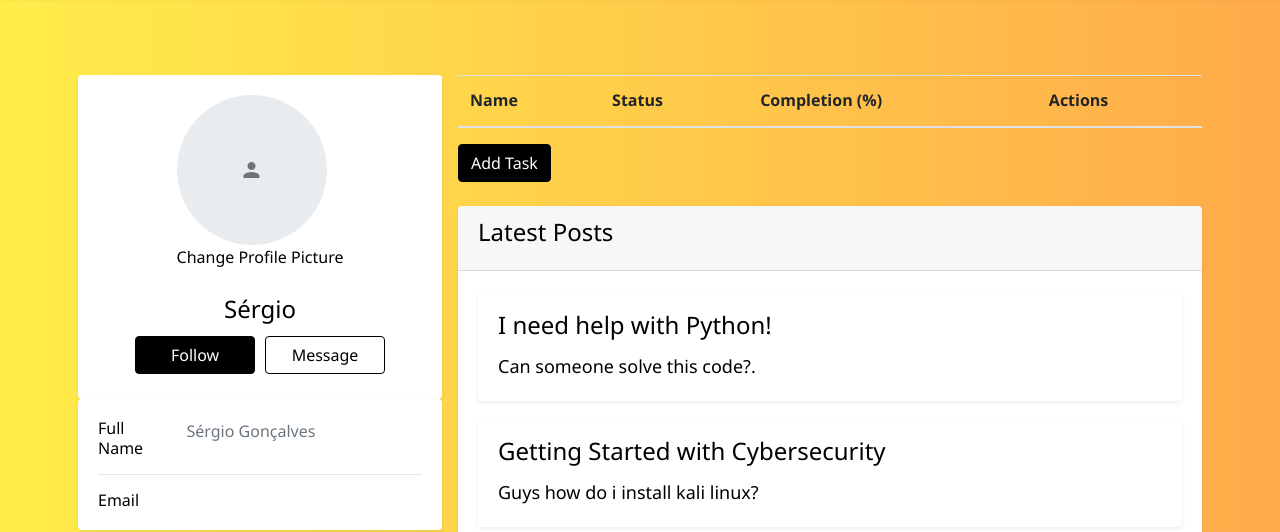
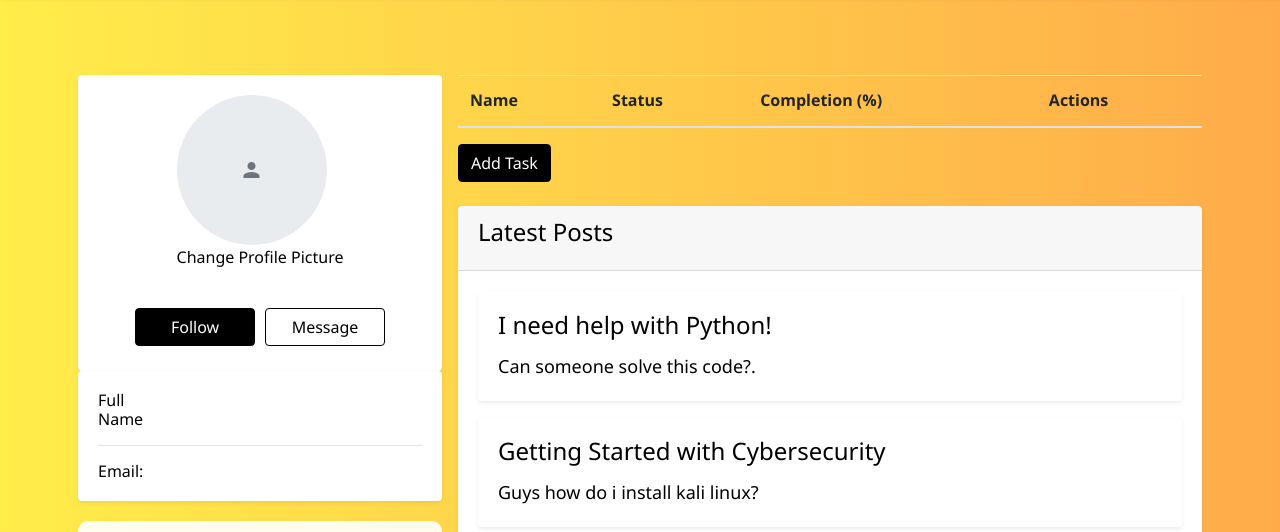
Before and after one commit to ISergioMiguelI/HackHive, a website: page Pages/profile.html in a window 1280 px wide. Shown: the part 69-601 px from the top of the page. Drawn offline with nearby package versions, Linux system fonts and the light colour scheme; no server answers.

Commit message:
Update profile.html

```diff
--- a/Pages/profile.html
+++ b/Pages/profile.html
@@ -175,7 +175,7 @@
                         </label>
                         <input type="file" id="profileImageInput" accept="image/*" style="display: none;">
                         <div class="mt-3">
-                            <h4 id="userName">Sérgio</h4>
+                            <h4 id="userName"></h4>
                             <div class="btn-container">
                                 <button class="btn btn-primary follow-btn">Follow</button>
                                 <button class="btn btn-outline-primary message-btn">Message</button>
@@ -191,16 +191,16 @@
                             <h6 class="mb-0">Full Name</h6>
                         </div>
                         <div class="col-sm-9 text-secondary" id="fullName">
-                            Sérgio Gonçalves
+                            <!-- Nome Completo -->
                         </div>
                     </div>
                     <hr>
                     <div class="row">
                         <div class="col-sm-3">
-                            <h6 class="mb-0">Email</h6>
+                            <h6 class="mb-0">Email:</h6>
                         </div>
-                        <div class="col-sm-9 text-secondary">
-                            <a href="mailto:sergio.goncalves@ua.pt" id="email"></a>
+                        <div class="col-sm-9 text-secondary" id="email">
+                            <!-- Email -->
                         </div>
                     </div>
                 </div>
```
